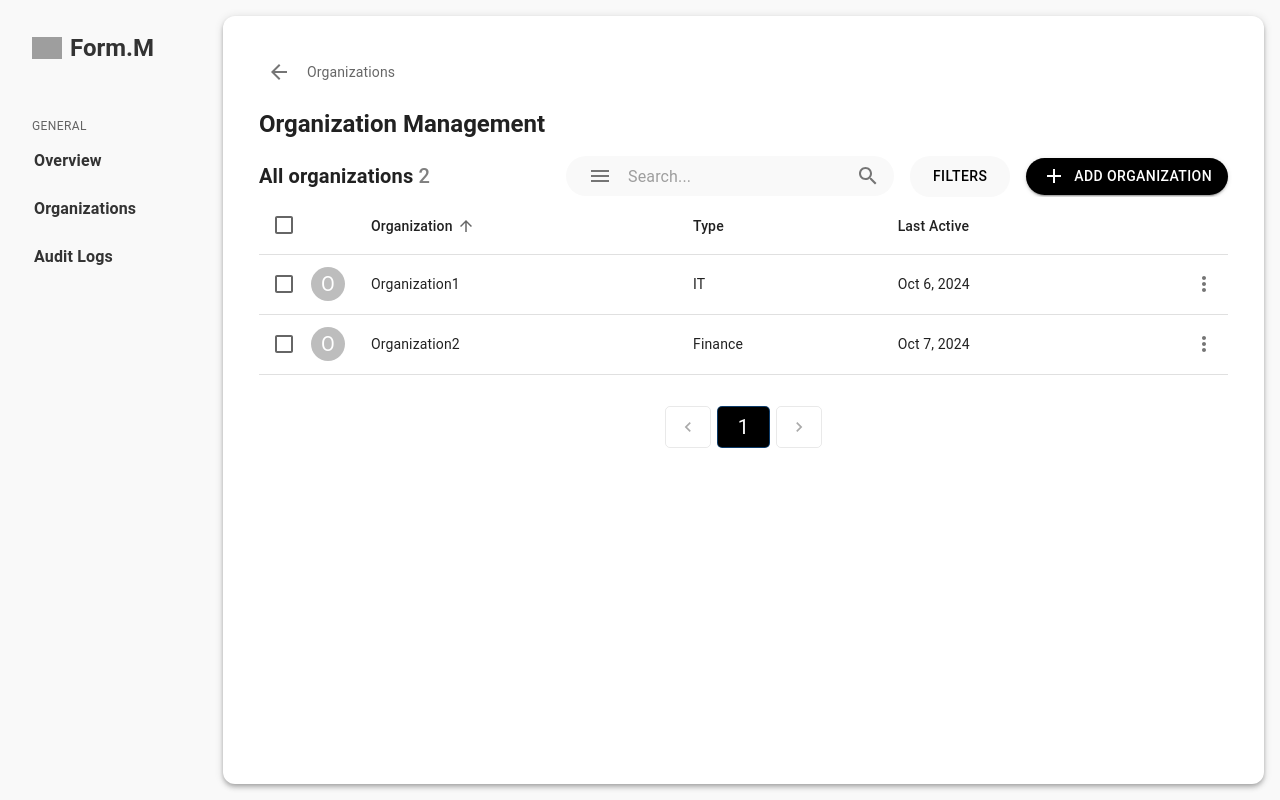
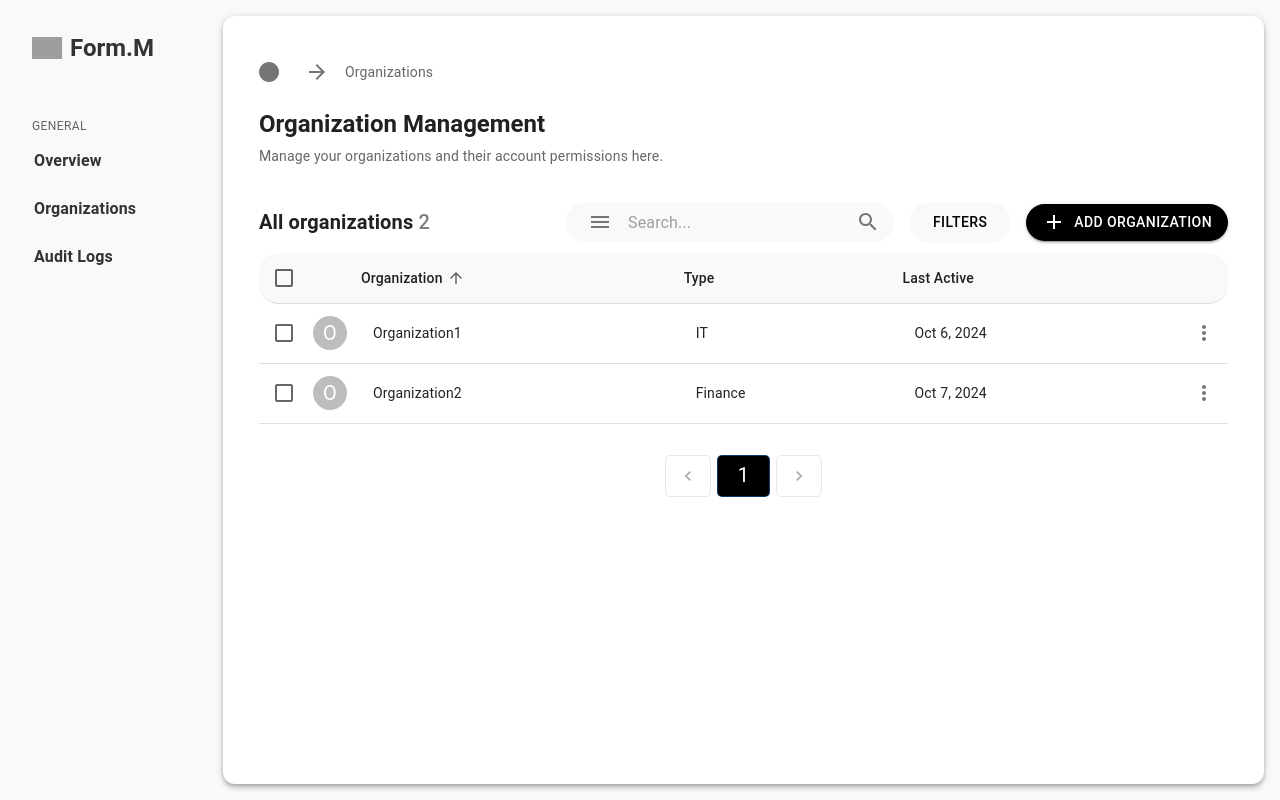
Before and after one commit to charan2r/formly, a React (Vite) app in the folder front-end/: page / in a window 1280 px wide. Built offline with nearby package versions, Linux system fonts and the light colour scheme; grey boxes are pictures that could not be loaded.

Commit message:
improve the code

```diff
--- a/front-end/src/components/DataTable.tsx
+++ b/front-end/src/components/DataTable.tsx
@@ -23,24 +23,14 @@ import {
 } from '@mui/material';
 import MoreVertIcon from '@mui/icons-material/MoreVert';
 import SearchIcon from '@mui/icons-material/Search';
-import ArrowBackIcon from '@mui/icons-material/ArrowBack';
+import CircleIcon from '@mui/icons-material/Circle';
 import AddIcon from '@mui/icons-material/Add';
 import { styled } from '@mui/material/styles';
-import { Delete } from '@mui/icons-material';
+import { ArrowForward, Delete } from '@mui/icons-material';
 import MenuIcon from '@mui/icons-material/Menu';
-interface Organization {
-  id: number;
-  name: string;
-  email: string;
-  type: string;
-  lastActive: string;
-}
 
-const sampleData: Organization[] = [
-  { id: 1, name: 'Organization1', email: 'org1@example.com', type: 'IT', lastActive: 'Oct 6, 2024' },
-  { id: 2, name: 'Organization2', email: 'org2@example.com', type: 'Finance', lastActive: 'Oct 7, 2024' },
-  // Add more sample data as needed
-];
+// Import the sample data and Organization interface from the data file
+import sampleData, { Organization } from '../data/organizationData';
 
 const SquarePagination = styled(Pagination)(({ theme }) => ({
   '& .MuiPaginationItem-root': {
@@ -69,6 +59,7 @@ const DataTable: React.FC = () => {
   const [filters, setFilters] = useState({ name: '', type: '', lastActive: '' });
   const [orderBy, setOrderBy] = useState<keyof Organization>('name');
   const [orderDirection, setOrderDirection] = useState<'asc' | 'desc'>('asc');
+
 
   const handleMenuOpen = (event: React.MouseEvent<HTMLElement>, id: number) => {
     setMenuAnchor(event.currentTarget);
@@ -132,15 +123,21 @@ const DataTable: React.FC = () => {
   return (
     <Paper elevation={4} sx={{ padding: '36px', margin: '16px', width: '100%', borderRadius: 3 }}>
       <Box display="flex" flexDirection="column" gap={2}>
-        <Box display="flex" alignItems="center" gap={1}>
+        <Box display="flex" alignItems="center" gap={1} marginLeft="-10px">
           <IconButton onClick={() => console.log("Back arrow clicked")}>
-            <ArrowBackIcon />
+            <CircleIcon />
+          </IconButton>
+          <IconButton onClick={() => console.log("Back arrow clicked")}>
+            <ArrowForward />
           </IconButton>
           <Typography variant="body2" color="textSecondary">
             Organizations
           </Typography>
         </Box>
         <Typography variant="h5" fontWeight="bold">Organization Management</Typography>
+        <Typography variant="body2" color="textSecondary" marginBottom="20px" marginTop="-10px">
+          Manage your organizations and their account permissions here.
+        </Typography>
         <Box display="flex" justifyContent="space-between" alignItems="center">
           <Typography variant="h6" component="span">
             <strong>All organizations</strong> <span style={{ color: 'gray' }}>{filteredData.length}</span>
@@ -177,7 +174,7 @@ const DataTable: React.FC = () => {
                 },
               }}
             />
-            <Box sx={{ backgroundColor: '#f9f9f9', borderRadius: '20px', padding: '2px', paddingRight:'15px', paddingLeft:'15px', display: 'flex', alignItems: 'center' }}>
+            <Box sx={{ backgroundColor: '#f9f9f9', borderRadius: '20px', padding: '2px', paddingRight: '15px', paddingLeft: '15px', display: 'flex', alignItems: 'center' }}>
               <Button
                 sx={{ borderRadius: '20px', color: 'black' }} onClick={handleFilterToggle}
               >
@@ -205,10 +202,18 @@ const DataTable: React.FC = () => {
         </Box>
       </Box>
       <TableContainer sx={{ maxHeight: '400px' }}>
-        <Table stickyHeader>
+        <Table stickyHeader sx={{ marginTop: '10px' }}>
           <TableHead>
             <TableRow>
-              <TableCell padding="checkbox">
+              <TableCell
+                padding="checkbox"
+                sx={{
+                  backgroundColor: '#f9f9f9',
+                  borderStartStartRadius: '20px',
+                  borderEndStartRadius: '20px',
+                  padding: '4px', // Adjust top and bottom padding here
+                }}
+              >
                 <Checkbox
                   onChange={(event) => {
                     const checked = event.target.checked;
@@ -221,8 +226,19 @@ const DataTable: React.FC = () => {
                   }}
                 />
               </TableCell>
-              <TableCell padding="checkbox" />
-              <TableCell>
+              <TableCell
+                padding="checkbox"
+                sx={{
+                  backgroundColor: '#f9f9f9',
+                  padding: '4px', // Adjust top and bottom padding here
+                }}
+              />
+              <TableCell
+                sx={{
+                  backgroundColor: '#f9f9f9',
+                  padding: '4px', // Adjust top and bottom padding here
+                }}
+              >
                 <TableSortLabel
                   active={orderBy === 'name'}
                   direction={orderDirection}
@@ -231,7 +247,12 @@ const DataTable: React.FC = () => {
                   Organization
                 </TableSortLabel>
               </TableCell>
-              <TableCell>
+              <TableCell
+                sx={{
+                  backgroundColor: '#f9f9f9',
+                  padding: '4px', // Adjust top and bottom padding here
+                }}
+              >
                 <TableSortLabel
                   active={orderBy === 'type'}
                   direction={orderDirection}
@@ -240,7 +261,12 @@ const DataTable: React.FC = () => {
                   Type
                 </TableSortLabel>
               </TableCell>
-              <TableCell>
+              <TableCell
+                sx={{
+                  backgroundColor: '#f9f9f9',
+                  padding: '4px', // Adjust top and bottom padding here
+                }}
+              >
                 <TableSortLabel
                   active={orderBy === 'lastActive'}
                   direction={orderDirection}
@@ -249,7 +275,15 @@ const DataTable: React.FC = () => {
                   Last Active
                 </TableSortLabel>
               </TableCell>
-              <TableCell padding="checkbox" />
+              <TableCell
+                padding="checkbox"
+                sx={{
+                  backgroundColor: '#f9f9f9',
+                  borderStartEndRadius: '20px',
+                  borderEndEndRadius: '20px',
+                  padding: '4px', // Adjust top and bottom padding here
+                }}
+              />
             </TableRow>
             {showFilters && (
               <TableRow>
@@ -288,6 +322,7 @@ const DataTable: React.FC = () => {
               </TableRow>
             )}
           </TableHead>
+
           <TableBody>
             {paginatedData.map((row) => (
               <TableRow key={row.id} sx={{ height: '60px' }}>
--- /dev/null
+++ b/front-end/src/data/organizationData.tsx
@@ -0,0 +1,17 @@
+
+export interface Organization {
+    id: number;
+    name: string;
+    email: string;
+    type: string;
+    lastActive: string;
+  }
+
+  // Sample data array that matches the Organization interface
+  const sampleData: Organization[] = [
+    { id: 1, name: 'Organization1', email: 'org1@example.com', type: 'IT', lastActive: 'Oct 6, 2024' },
+    { id: 2, name: 'Organization2', email: 'org2@example.com', type: 'Finance', lastActive: 'Oct 7, 2024' },
+
+  ];
+
+  export default sampleData;
```
Lines whose indentation alone changed are shown as unchanged.
